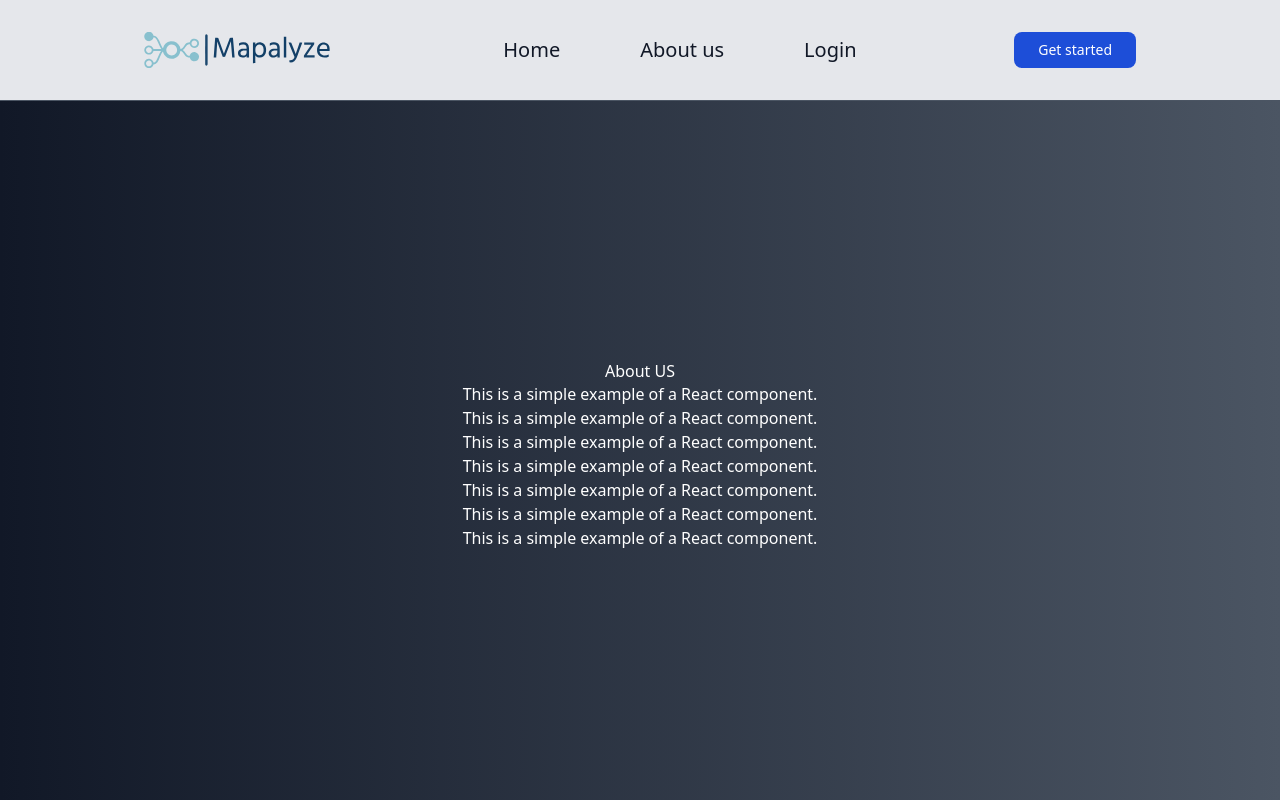
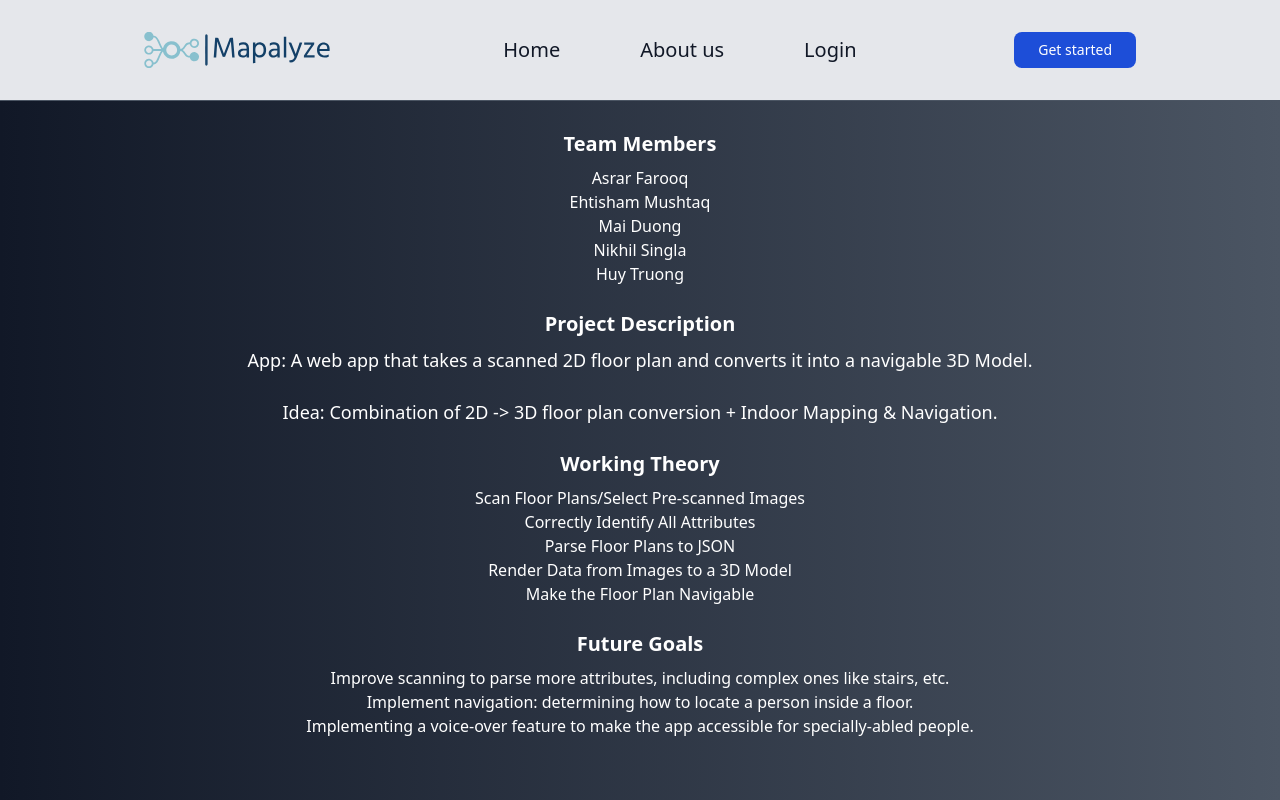
Before and after one commit to Ehtishammushtaq/EECS581-Capstone, a React (Create React App) app in the folder Mapalyze/Mapalyze/ClientApp/: page /AboutUs in a window 1280 px wide. Built offline with nearby package versions, Linux system fonts and the light colour scheme.

Commit message:
About Us

```diff
--- a/Mapalyze/Mapalyze/ClientApp/src/components/AboutUs.js
+++ b/Mapalyze/Mapalyze/ClientApp/src/components/AboutUs.js
@@ -1,21 +1,67 @@
-import React, { Component } from 'react';
+import React, { Component } from "react";
+
 export class AboutUs extends Component {
   static displayName = AboutUs.name;
 
   render() {
     return (
-      <div className="relative min-h-screen flex items-center justify-center bg-gradient-to-b from-gray-900 to-gray-600 bg-gradient-to-r dark:bg-gradient-to-b from-gray-900 to-gray-600 bg-gradient-to-r'">
-        <div className='flex flex-col items-center justify-center text-left text-white ml-36 mr-36 mt-28'>
+      <div className="min-h-screen flex items-center justify-center bg-gradient-to-b from-gray-900 to-gray-600 bg-gradient-to-r dark:bg-gradient-to-b from-gray-900 to-gray-600 bg-gradient-to-r">
+        <div className="text-white text-center px-8 py-12">
+          <h2 className="text-3xl font-semibold mb-8">
+            MAPALYZE - Make Floor Plans Navigable
+          </h2>
 
+          <div className="mb-6">
+            <h3 className="text-xl font-semibold mb-2">Team Members</h3>
+            <ul className="">
+              <li>Asrar Farooq</li>
+              <li>Ehtisham Mushtaq</li>
+              <li>Mai Duong</li>
+              <li>Nikhil Singla</li>
+              <li>Huy Truong</li>
+            </ul>
+          </div>
 
-          <h1>About US</h1>
-          <p>This is a simple example of a React component.</p>
-          <p>This is a simple example of a React component.</p>
-          <p>This is a simple example of a React component.</p>
-          <p>This is a simple example of a React component.</p>
-          <p>This is a simple example of a React component.</p>
-          <p>This is a simple example of a React component.</p>
-          <p>This is a simple example of a React component.</p>
+          <div className="mb-6">
+            <h3 className="text-xl font-semibold mb-2">Project Description</h3>
+            <p className="text-lg mb-4">
+              App: A web app that takes a scanned 2D floor plan and converts it
+              into a navigable 3D Model.
+            </p>
+            <p className="text-lg mb-4">
+              Idea: Combination of 2D -> 3D floor plan conversion + Indoor
+              Mapping & Navigation.
+            </p>
+          </div>
+
+          <div className="mb-6">
+            <h3 className="text-xl font-semibold mb-2">Working Theory</h3>
+            <ol className="">
+              <li>Scan Floor Plans/Select Pre-scanned Images</li>
+              <li>Correctly Identify All Attributes</li>
+              <li>Parse Floor Plans to JSON</li>
+              <li>Render Data from Images to a 3D Model</li>
+              <li>Make the Floor Plan Navigable</li>
+            </ol>
+          </div>
+
+          <div>
+            <h3 className="text-xl font-semibold mb-2">Future Goals</h3>
+            <ul className="">
+              <li>
+                Improve scanning to parse more attributes, including complex
+                ones like stairs, etc.
+              </li>
+              <li>
+                Implement navigation: determining how to locate a person inside
+                a floor.
+              </li>
+              <li>
+                Implementing a voice-over feature to make the app accessible for
+                specially-abled people.
+              </li>
+            </ul>
+          </div>
         </div>
       </div>
     );
--- a/Mapalyze/Mapalyze/ClientApp/src/components/AppInterface.js
+++ b/Mapalyze/Mapalyze/ClientApp/src/components/AppInterface.js
@@ -9,6 +9,9 @@ export class AppInterface extends Component {
     this.state = {
       editorOpen: false,
     };
+
+    // Create a ref for the iframe
+    this.editorIframe = React.createRef();
   }
 
   // Function to trigger the file input dialog
@@ -44,9 +47,18 @@ export class AppInterface extends Component {
 
   // Function to toggle the editor
   toggleEditor = () => {
-    this.setState((prevState) => ({
-      editorOpen: !prevState.editorOpen,
-    }));
+    this.setState(
+      (prevState) => ({
+        editorOpen: !prevState.editorOpen,
+      }),
+      () => {
+        if (this.state.editorOpen && this.editorIframe.current) {
+          // Reload the iframe when opening the editor
+          this.editorIframe.current.src =
+            "https://cvdlab.github.io/react-planner/";
+        }
+      }
+    );
   };
 
   render() {
@@ -71,7 +83,7 @@ export class AppInterface extends Component {
           </button>
           {this.state.editorOpen && (
             <iframe
-              src="https://cvdlab.github.io/react-planner/"
+              ref={this.editorIframe}
               title="Editor"
               width="1200"
               height="600"
```
